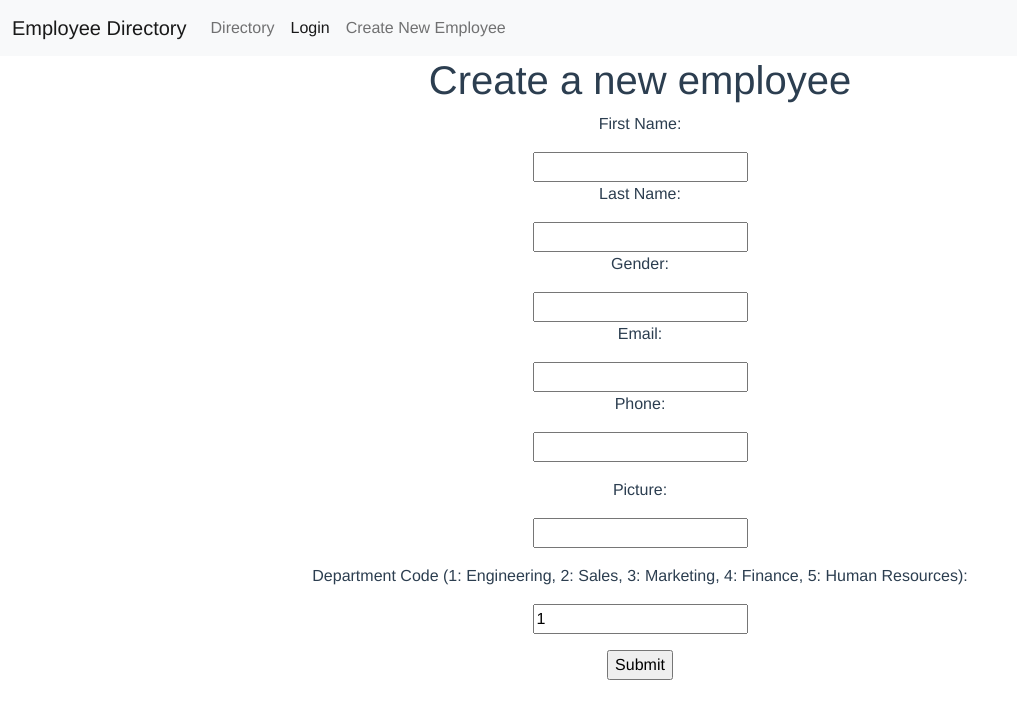
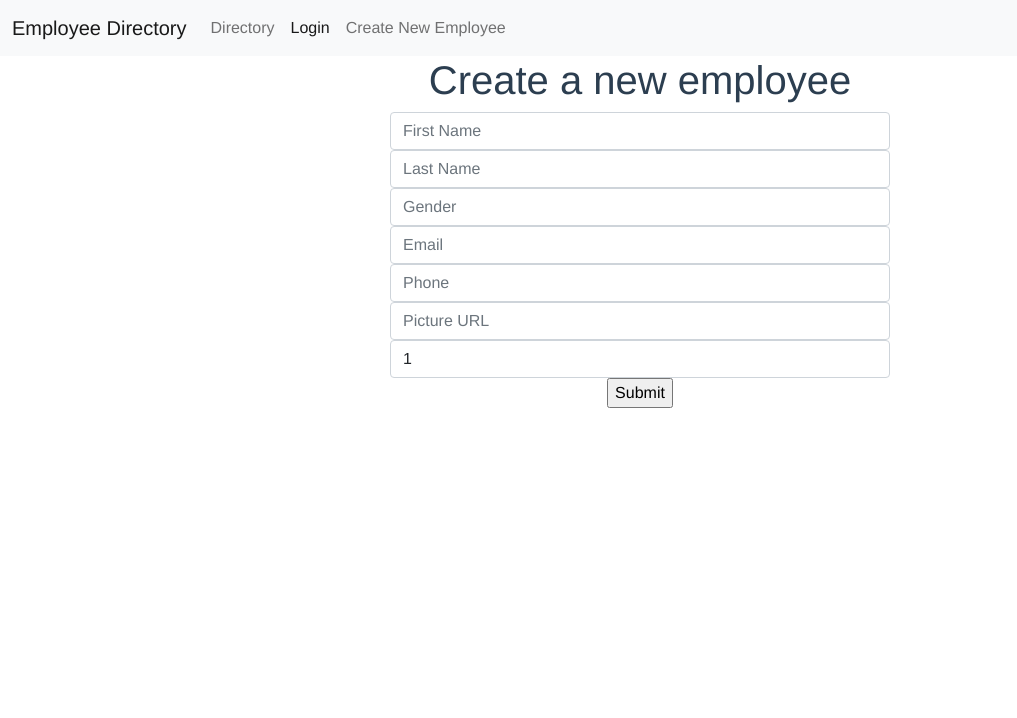
Before and after one commit to garrettodom97/employee-directory-frontend-app, a Vue app: page /employees/new in a window 1280 px wide. Shown: the top 718 px of the page, without its empty margins (0-1017 px from the left). Built offline with nearby package versions, Linux system fonts and the light colour scheme.

Commit message:
Styles create employee form via bootstrap forms

```diff
--- a/src/views/EmployeeNew.vue
+++ b/src/views/EmployeeNew.vue
@@ -5,26 +5,81 @@
     <li v-for="error in errors" :key="error">
       {{ error }}
     </li>
-    <form v-on:submit.prevent="createEmployee()">
-      <p>First Name:</p>
-      <input type="text" v-model="newEmployeeParams.first_name" />
-      <p>Last Name:</p>
-      <input type="text" v-model="newEmployeeParams.last_name" />
-      <p>Gender:</p>
-      <input type="text" v-model="newEmployeeParams.gender" />
-      <p>Email:</p>
-      <input type="text" v-model="newEmployeeParams.email" />
-      <p>Phone:</p>
-      <input type="text" v-model="newEmployeeParams.phone" />
-      <p></p>
-      <p>Picture:</p>
-      <input type="text" v-model="newEmployeeParams.picture" />
-      <p></p>
-      <p>Department Code (1: Engineering, 2: Sales, 3: Marketing, 4: Finance, 5: Human Resources):</p>
-      <input type="text" v-model="newEmployeeParams.department_code" />
-      <p></p>
-      <input type="submit" />
-    </form>
+    <div class="d-flex justify-content-center align-items-center">
+      <form v-on:submit.prevent="createEmployee()">
+        <div class="input-group flex-nowrap">
+          <input
+            type="text"
+            class="form-control"
+            placeholder="First Name"
+            aria-label="First Name"
+            aria-describedby="addon-wrapping"
+            v-model="newEmployeeParams.first_name"
+          />
+        </div>
+        <div class="input-group flex-nowrap">
+          <input
+            type="text"
+            class="form-control"
+            placeholder="Last Name"
+            aria-label="Last Name"
+            aria-describedby="addon-wrapping"
+            v-model="newEmployeeParams.last_name"
+          />
+        </div>
+        <div class="input-group flex-nowrap">
+          <input
+            type="text"
+            class="form-control"
+            placeholder="Gender"
+            aria-label="Gender"
+            aria-describedby="addon-wrapping"
+            v-model="newEmployeeParams.gender"
+          />
+        </div>
+        <div class="input-group flex-nowrap">
+          <input
+            type="text"
+            class="form-control"
+            placeholder="Email"
+            aria-label="Email"
+            aria-describedby="addon-wrapping"
+            v-model="newEmployeeParams.email"
+          />
+        </div>
+        <div class="input-group flex-nowrap">
+          <input
+            type="text"
+            class="form-control"
+            placeholder="Phone"
+            aria-label="Phone"
+            aria-describedby="addon-wrapping"
+            v-model="newEmployeeParams.phone"
+          />
+        </div>
+        <div class="input-group flex-nowrap">
+          <input
+            type="text"
+            class="form-control"
+            placeholder="Picture URL"
+            aria-label="Picture URL"
+            aria-describedby="addon-wrapping"
+            v-model="newEmployeeParams.picture"
+          />
+        </div>
+        <div class="input-group flex-nowrap">
+          <input
+            type="text"
+            class="form-control"
+            placeholder="Department Code"
+            aria-label="Department Code"
+            aria-describedby="addon-wrapping"
+            v-model="newEmployeeParams.department_code"
+          />
+        </div>
+        <input type="submit" />
+      </form>
+    </div>
   </div>
 </template>
 
@@ -56,3 +111,9 @@ export default {
   },
 };
 </script>
+
+<style>
+.input-group {
+  width: 500px;
+}
+</style>
--- a/src/views/EmployeeShow.vue
+++ b/src/views/EmployeeShow.vue
@@ -24,22 +24,76 @@
       <form method="dialog">
         <h1>Edit Employee</h1>
         <p>First Name:</p>
-        <input type="text" v-model="editEmployeeParams.first_name" />
-        <p>Last Name:</p>
-        <input type="text" v-model="editEmployeeParams.last_name" />
-        <p>Gender:</p>
-        <input type="text" v-model="editEmployeeParams.gender" />
-        <p>Email:</p>
-        <input type="text" v-model="editEmployeeParams.email" />
-        <p>Phone:</p>
-        <input type="text" v-model="editEmployeeParams.phone" />
-        <p></p>
-        <p>Picture:</p>
-        <input type="text" v-model="editEmployeeParams.picture" />
-        <p></p>
-        <p>Department Code (1: Engineering, 2: Sales, 3: Marketing, 4: Finance, 5: Human Resources):</p>
-        <input type="text" v-model="editEmployeeParams.department_code" />
-        <p></p>
+        <div class="input-group flex-nowrap">
+          <input
+            type="text"
+            class="form-control"
+            placeholder="First Name"
+            aria-label="First Name"
+            aria-describedby="addon-wrapping"
+            v-model="editEmployeeParams.first_name"
+          />
+        </div>
+        <div class="input-group flex-nowrap">
+          <input
+            type="text"
+            class="form-control"
+            placeholder="Last Name"
+            aria-label="Last Name"
+            aria-describedby="addon-wrapping"
+            v-model="editEmployeeParams.last_name"
+          />
+        </div>
+        <div class="input-group flex-nowrap">
+          <input
+            type="text"
+            class="form-control"
+            placeholder="Gender"
+            aria-label="Gender"
+            aria-describedby="addon-wrapping"
+            v-model="editEmployeeParams.gender"
+          />
+        </div>
+        <div class="input-group flex-nowrap">
+          <input
+            type="text"
+            class="form-control"
+            placeholder="Email"
+            aria-label="Email"
+            aria-describedby="addon-wrapping"
+            v-model="editEmployeeParams.email"
+          />
+        </div>
+        <div class="input-group flex-nowrap">
+          <input
+            type="text"
+            class="form-control"
+            placeholder="Phone"
+            aria-label="Phone"
+            aria-describedby="addon-wrapping"
+            v-model="editEmployeeParams.phone"
+          />
+        </div>
+        <div class="input-group flex-nowrap">
+          <input
+            type="text"
+            class="form-control"
+            placeholder="Picture URL"
+            aria-label="Picture URL"
+            aria-describedby="addon-wrapping"
+            v-model="editEmployeeParams.picture"
+          />
+        </div>
+        <div class="input-group flex-nowrap">
+          <input
+            type="text"
+            class="form-control"
+            placeholder="Department Code"
+            aria-label="Department Code"
+            aria-describedby="addon-wrapping"
+            v-model="editEmployeeParams.department_code"
+          />
+        </div>
         <button v-on:click="closeModal()" type="button" class="btn btn-secondary">Close</button>
         <button v-on:click="editEmployee()" type="button" class="btn btn-primary">Edit Employee</button>
       </form>
```
